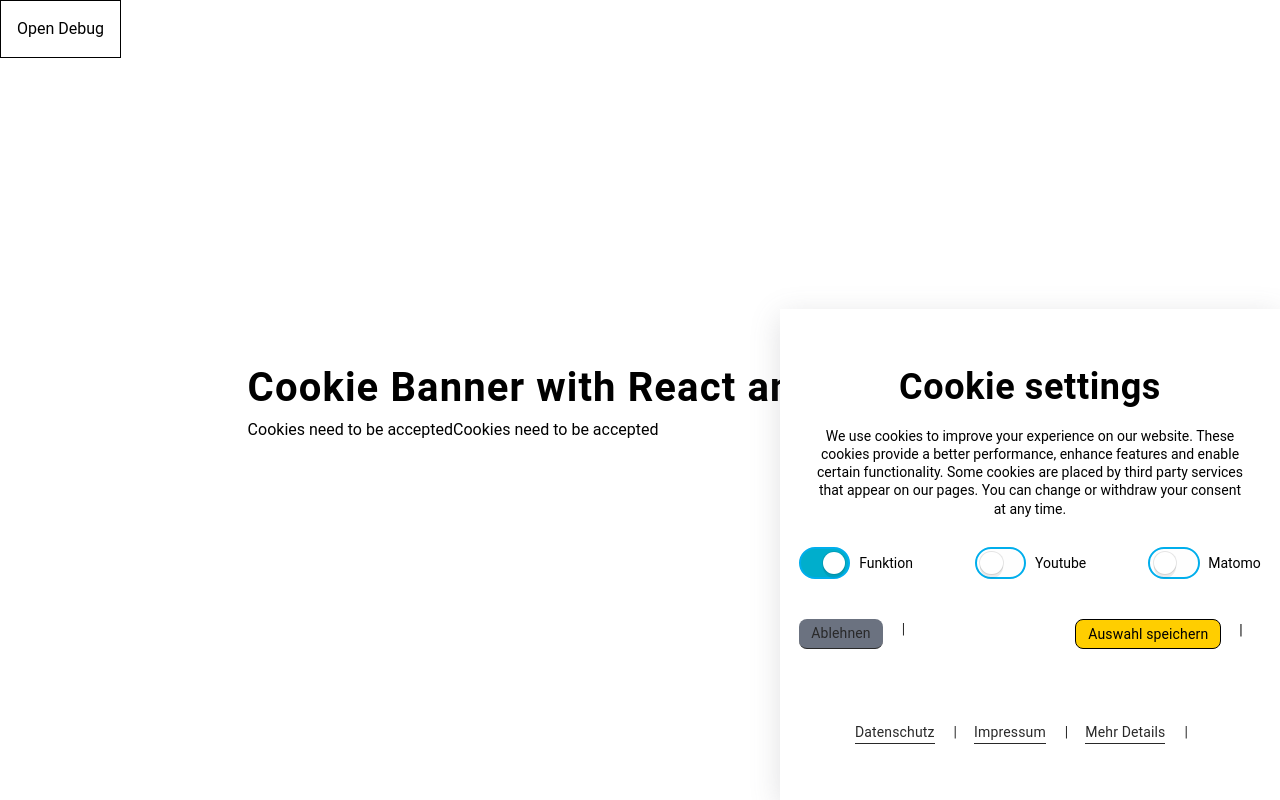
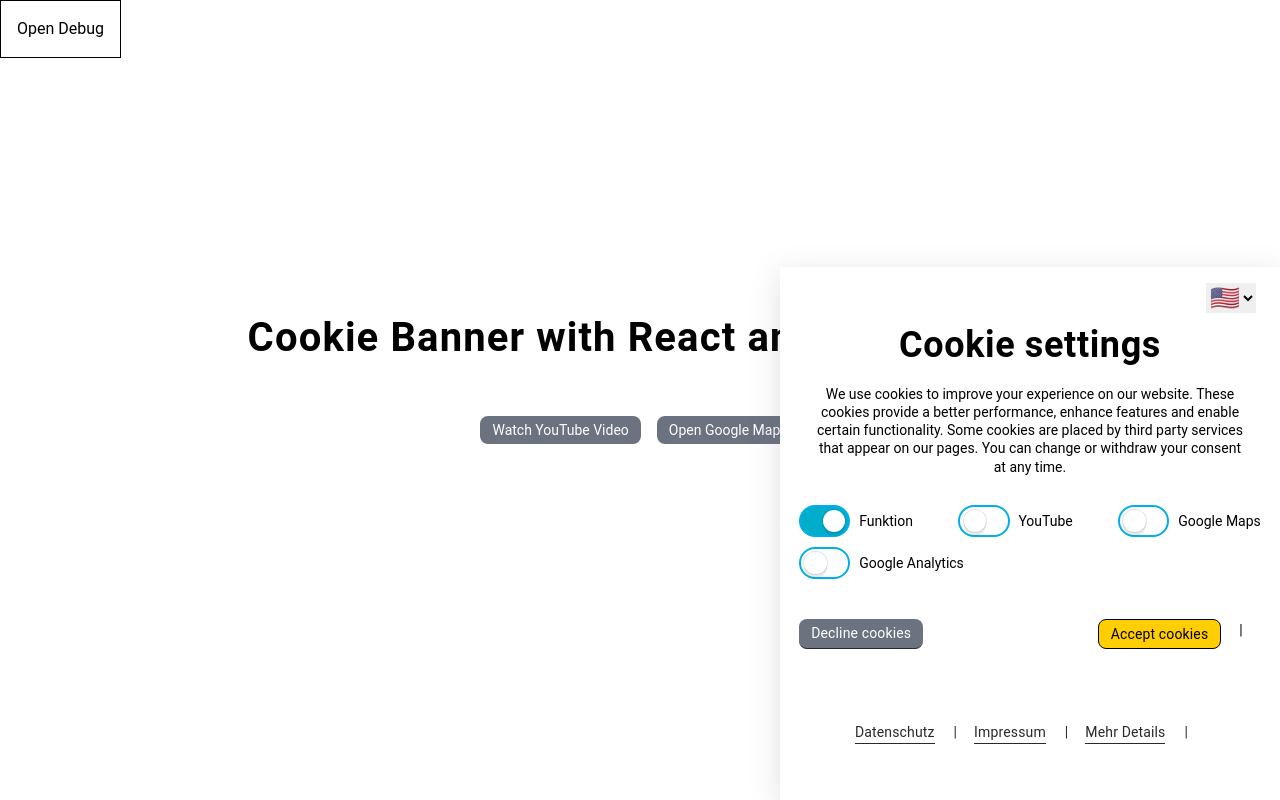
Before and after one commit to manuelsanchezweb/mswebcookie-react, a React (Vite) app: page / in a window 1280 px wide. Both pictures are taken after a click on the button "Handle Cookie Settings". Built offline with nearby package versions, Linux system fonts and the light colour scheme.

Commit message:
🆕 feat: Improve a lot the project

```diff
--- a/src/App.css
+++ b/src/App.css
@@ -15,6 +15,10 @@
   font-family: "Roboto", sans-serif;
 }
 
+iframe {
+  max-width: 100%;
+}
+
 /* ///// Styling of the page  ////// */
 
 .page h1 {
@@ -26,7 +30,7 @@
 
 @layer components {
   .btn {
-    @apply bg-gray-500 flex py-1 px-3 text-white rounded-lg text-sm;
+    @apply bg-gray-500 flex py-1 px-3 text-white rounded-lg text-sm w-fit;
   }
 }
 
@@ -312,3 +316,20 @@ input:active + .cookie-parameter__label::after {
   right: 5%;
   top: 0%;
 }
+
+/* /// SWITCHERS */
+
+.cookie-switchers {
+  display: flex;
+  flex-wrap: wrap;
+  width: 100%;
+  justify-content: space-between;
+  margin: 1.9em 0 1.4em;
+  row-gap: 0.625em;
+}
+
+@media only screen and (min-width: 500px) {
+  .cookie-switchers {
+    margin: 1.9em 0;
+  }
+}
--- a/src/assets/components/Cookie.tsx
+++ b/src/assets/components/Cookie.tsx
@@ -1,15 +1,81 @@
+import { useState } from "react";
 import { CookieBanner, CookieButton, CookieOverlay } from ".";
-import { useCookieContext } from "../context/CookieContext";
+import { CookieType, useCookieContext } from "../context/CookieContext";
 import IframeGMaps from "./IframeGMaps";
 import IframeYoutube from "./IframeYoutube";
+import { Modal } from "./Modal";
 
 export default function Cookie() {
-  const { isYoutubeAccepted, isGoogleMapsAccepted } = useCookieContext();
+  const { isYoutubeAccepted, isGoogleMapsAccepted, setCookieBannerOpen } =
+    useCookieContext();
+  const [isGMapsModalOpen, setIsGMapsModalOpen] = useState(false);
+  const [isYouTubeModalOpen, setIsYouTubeModalOpen] = useState(false);
+
+  const openCookieBannerAndFocus = (cookieType: string) => {
+    setCookieBannerOpen(true);
+
+    // Add focus here
+    const cookieOption = document.querySelector(
+      `#${cookieType}`
+    ) as HTMLInputElement;
+    cookieOption?.focus();
+  };
+
   return (
     <>
-      <div className="flex flex-col md:flex-row gap-4">
-        {isYoutubeAccepted ? <IframeYoutube /> : "Cookies need to be accepted"}
-        {isGoogleMapsAccepted ? <IframeGMaps /> : "Cookies need to be accepted"}
+      <div className="flex flex-wrap gap-4 items-center justify-center my-12">
+        {isYoutubeAccepted ? (
+          <IframeYoutube />
+        ) : (
+          <>
+            <button onClick={() => setIsYouTubeModalOpen(true)} className="btn">
+              Watch YouTube Video
+            </button>
+            <Modal
+              isOpen={isYouTubeModalOpen}
+              onClose={() => setIsYouTubeModalOpen(false)}
+            >
+              <div className="flex flex-col items-center gap-6">
+                <p>You have to accept cookies first to watch this video</p>
+                <button
+                  className="btn"
+                  onClick={() => {
+                    openCookieBannerAndFocus(`${CookieType.YOUTUBE}-id`);
+                    setIsYouTubeModalOpen(false);
+                  }}
+                >
+                  Open Cookie YouTube
+                </button>
+              </div>
+            </Modal>
+          </>
+        )}
+        {isGoogleMapsAccepted ? (
+          <IframeGMaps />
+        ) : (
+          <>
+            <button className="btn" onClick={() => setIsGMapsModalOpen(true)}>
+              Open Google Maps
+            </button>
+            <Modal
+              isOpen={isGMapsModalOpen}
+              onClose={() => setIsGMapsModalOpen(false)}
+            >
+              <div className="flex flex-col items-center gap-6">
+                <p>You have to accept cookies first to see the map</p>
+                <button
+                  className="btn"
+                  onClick={() => {
+                    openCookieBannerAndFocus(`${CookieType.GOOGLE_MAPS}-id`);
+                    setIsGMapsModalOpen(false);
+                  }}
+                >
+                  Open Cookie Google Maps
+                </button>
+              </div>
+            </Modal>
+          </>
+        )}
       </div>
 
       <CookieButton />
--- a/src/assets/components/CookieBanner.tsx
+++ b/src/assets/components/CookieBanner.tsx
@@ -1,13 +1,13 @@
 import { useEffect, useState } from "react";
+import { CookieDetails, CookieFooter, CookieOptions } from ".";
 import { useCookieContext } from "../context/CookieContext";
-import CookieDetails from "./CookieDetails";
-import CookieFooter from "./CookieFooter";
-import CookieOptions from "./CookieOptions";
+import { LanguageSwitcher } from "./CookieLanguageSwitcher";
 
 export default function CookieBanner() {
   const [isCookieDetailsOpen, setIsCookieDetailsOpen] = useState(false);
 
-  const { data, isCookieBannerOpen } = useCookieContext();
+  const { data, isCookieBannerOpen, language, setLanguage } =
+    useCookieContext();
 
   useEffect(() => {
     const cookieBanner = document.querySelector(".cookie-banner");
@@ -24,6 +24,7 @@ export default function CookieBanner() {
 
   return (
     <div className={`cookie-banner`}>
+      <LanguageSwitcher />
       <div className="cookie-text">
         <div className="cookie-text__title">
           <p className="text-4xl">{data.cookieBanner.title}</p>
--- a/src/assets/components/CookieButton.tsx
+++ b/src/assets/components/CookieButton.tsx
@@ -29,7 +29,7 @@ export default function CookieButton({
             position: fixed;
             bottom: 20px;
             left: 38px;
-            z-index: 40;
+            z-index: 30;
             width: 3.1em;
             height: 3.1em;
             box-shadow: rgb(100 100 111 / 20%) 0px 7px 29px 0px;
--- /dev/null
+++ b/src/assets/components/CookieLanguageSwitcher.tsx
@@ -0,0 +1,26 @@
+// LanguageSwitcher.js
+import React from "react";
+import { useCookieContext } from "../context/CookieContext";
+
+export const LanguageSwitcher = () => {
+  const { setLanguage, language } = useCookieContext();
+  const handleLanguageChange = (
+    event: React.ChangeEvent<HTMLSelectElement>
+  ) => {
+    setLanguage(event.target.value);
+  };
+
+  return (
+    <div className="language-switcher absolute right-6 top-4">
+      <select
+        className="language-switcher__select text-2xl"
+        onChange={handleLanguageChange}
+        value={language}
+      >
+        <option value="ENGLISH">🇺🇸</option>
+        <option value="SPANISH">🇪🇸</option>
+        <option value="GERMAN">🇩🇪</option>
+      </select>
+    </div>
+  );
+};
--- a/src/assets/components/CookieOptions.tsx
+++ b/src/assets/components/CookieOptions.tsx
@@ -1,28 +1,83 @@
-import { useCookieContext } from "../context/CookieContext";
+import { useState } from "react";
+import { CookieType, useCookieContext } from "../context/CookieContext";
 
 export default function CookieOptions() {
-  const { setCookieBannerOpen } = useCookieContext();
+  const {
+    setCookieBannerOpen,
+    data,
+    isYoutubeAccepted,
+    isGoogleMapsAccepted,
+    isGoogleAnalyticsAccepted,
+    setYoutube,
+    setGoogleMaps,
+    setGoogleAnalytics,
+  } = useCookieContext();
+  const [tempCookieState, setTempCookieState] = useState({
+    [CookieType.YOUTUBE]: isYoutubeAccepted,
+    [CookieType.GOOGLE_MAPS]: isGoogleMapsAccepted,
+    [CookieType.GOOGLE_ANALYTICS]: isGoogleAnalyticsAccepted,
+  });
+
+  // Testing purposes
+  // useEffect(() => {
+  //   console.log("Updating cookies: ", tempCookieState);
+  // }, [tempCookieState]);
+
+  function renderCookieOptions() {
+    return Object.values(CookieType).map((cookieType) => {
+      const labelText = data.cookieLabels[cookieType];
+      return (
+        <div className="cookie-parameter" key={cookieType}>
+          <input
+            aria-labelledby={`${cookieType}-cookies`}
+            type="checkbox"
+            tabIndex={0}
+            id={`${cookieType}-id`}
+            className="cookie-parameter__input cookie-parameter__input-editable"
+            name={`${cookieType}-id`}
+            checked={tempCookieState[cookieType] || false}
+            onChange={() => {
+              console.log(
+                `Toggling ${cookieType}:`,
+                !tempCookieState[cookieType]
+              );
+              setTempCookieState({
+                ...tempCookieState,
+                [cookieType]: !tempCookieState[cookieType],
+              });
+            }}
+          />
+          <label
+            aria-labelledby={`${cookieType}-cookies`}
+            aria-label={`${labelText} cookies`}
+            className="cookie-parameter__label"
+            htmlFor={`${cookieType}-id`}
+          ></label>
+          <span className="cookie-parameter__name" id={`${cookieType}-cookies`}>
+            {labelText}
+          </span>
+        </div>
+      );
+    });
+  }
+
+  function handleAccept() {
+    setYoutube(tempCookieState[CookieType.YOUTUBE]);
+    setGoogleMaps(tempCookieState[CookieType.GOOGLE_MAPS]);
+    setGoogleAnalytics(tempCookieState[CookieType.GOOGLE_ANALYTICS]);
+    setCookieBannerOpen(false);
+  }
+
+  function handleCancel() {
+    setCookieBannerOpen(false);
+    setTempCookieState({
+      [CookieType.YOUTUBE]: isYoutubeAccepted,
+      [CookieType.GOOGLE_MAPS]: isGoogleMapsAccepted,
+      [CookieType.GOOGLE_ANALYTICS]: isGoogleAnalyticsAccepted,
+    });
+  }
 
   return (
-    <>
-      <style>
-        {`
-            .cookie-switchers {
-              display: flex;
-              flex-wrap: wrap;
-              width: 100%;
-              justify-content: space-between;
-              margin: 1.9em 0 1.4em;
-              row-gap: 0.625em;
-            }
-
-            @media only screen and (min-width: 500px) {
-              .cookie-switchers {
-                margin: 1.9em 0;
-              }
-            }
-            `}
-      </style>
     <div className="cookie-options">
       <div className="cookie-switchers" aria-labelledby="cookie-settings">
         <div className="cookie-parameter">
@@ -45,44 +100,7 @@ export default function CookieOptions() {
             Funktion
           </span>
         </div>
-          <div className="cookie-parameter">
-            <input
-              aria-labelledby="Youtube-cookies"
-              type="checkbox"
-              tabIndex={0}
-              id="Youtube-id"
-              className="cookie-parameter__input cookie-parameter__input-editable"
-              name="Youtube-id"
-            />
-            <label
-              aria-labelledby="Youtube-cookies"
-              aria-label="Youtube cookies"
-              className="cookie-parameter__label"
-              htmlFor="Youtube-id"
-            ></label>
-            <span className="cookie-parameter__name" id="Youtube-cookies">
-              Youtube
-            </span>
-          </div>
-          <div className="cookie-parameter">
-            <input
-              aria-labelledby="Matomo-cookies"
-              type="checkbox"
-              tabIndex={0}
-              id="Matomo-id"
-              className="cookie-parameter__input cookie-parameter__input-editable"
-              name="Matomo-id"
-            />
-            <label
-              aria-labelledby="Matomo-cookies"
-              aria-label="Matomo cookies"
-              className="cookie-parameter__label"
-              htmlFor="Matomo-id"
-            ></label>
-            <span className="cookie-parameter__name" id="Matomo-cookies">
-              Matomo
-            </span>
-          </div>
+        {renderCookieOptions()}
       </div>
       <div className="cookie-buttons">
         <button
@@ -90,10 +108,10 @@ export default function CookieOptions() {
           type="button"
           title="Alle Cookies, bis auf Funktions-Cookies, ablehnen"
           aria-label="Alle Cookies, bis auf Funktions-Cookies, ablehnen"
-            className="btn blueborder cookie-cancel"
-            onClick={() => setCookieBannerOpen(false)}
+          className="btn !text-white cookie-cancel"
+          onClick={handleCancel}
         >
-            Ablehnen
+          {data.cookieBanner.cancel}
         </button>
         <button
           tabIndex={0}
@@ -101,11 +119,11 @@ export default function CookieOptions() {
           title="Aktuelle Cookie-Auswahl speichern"
           aria-label="Aktuelle Cookie-Auswahl speichern"
           className="btn cookie-accept"
+          onClick={handleAccept}
         >
-            Auswahl speichern
+          {data.cookieBanner.accept}
         </button>
       </div>
     </div>
-    </>
   );
 }
--- a/src/assets/components/Debug.tsx
+++ b/src/assets/components/Debug.tsx
@@ -36,7 +36,7 @@ export default function Debug() {
   return (
     <>
       {isDebugOpened ? (
-        <div className="fixed top-0 left-0 bg-white p-4 z-50 border border-black text-md text-left">
+        <div className="fixed top-0 left-0 bg-white p-4 z-10 border border-black text-md text-left">
           <button
             className="btn mb-2 flex w-fit ml-auto"
             onClick={() => setIsDebugOpened(false)}
@@ -106,7 +106,7 @@ export default function Debug() {
         </div>
       ) : (
         <button
-          className="fixed top-0 left-0 bg-white p-4 z-50 border border-black text-md text-left"
+          className="fixed top-0 left-0 bg-white p-4 z-10 border border-black text-md text-left"
           onClick={() => setIsDebugOpened(true)}
         >
           Open Debug
--- a/src/assets/components/IframeGMaps.tsx
+++ b/src/assets/components/IframeGMaps.tsx
@@ -1,7 +1,7 @@
 const IframeGMaps = () => {
   return (
     <iframe
-      src="https://www.google.com/maps/embed?pb=!1m18!1m12!1m3!1d2370.0080216875026!2d9.919981816016412!3d53.55762426656549!2m3!1f0!2f0!3f0!3m2!1i1024!2i768!4f13.1!3m3!1m2!1s0x47b185916d9f6a57%3A0xac4456ac50bc1a9!2sHelmholtzstra%C3%9Fe%209%2C%2022765%20Hamburg!5e0!3m2!1ses!2sde!4v1680588059014!5m2!1ses!2sde"
+      src="https://www.google.com/maps/embed?pb=!1m18!1m12!1m3!1d2370.9149349636878!2d9.982162015868921!3d53.54143306778156!2m3!1f0!2f0!3f0!3m2!1i1024!2i768!4f13.1!3m3!1m2!1s0x47b18f066770c44f%3A0xb2e4ab2a68984286!2sElbphilharmonie%20Hamburg!5e0!3m2!1sen!2sde!4v1680861958847!5m2!1sen!2sde"
       width="560"
       height="315"
       style={{ border: "0" }}
--- /dev/null
+++ b/src/assets/components/Modal.tsx
@@ -0,0 +1,28 @@
+import React from "react";
+
+type ModalProps = {
+  isOpen: boolean;
+  onClose: () => void;
+  children: React.ReactNode;
+};
+
+export const Modal: React.FC<ModalProps> = ({ isOpen, onClose, children }) => {
+  if (!isOpen) {
+    return null;
+  }
+
+  return (
+    <div className="modal-overlay z-50 fixed flex flex-col items-center justify-center inset-0 bg-black bg-opacity-75 transition-opacity">
+      <div className="modal relative pt-20 px-12 pb-12 bg-white max-w-[300px]">
+        {children}
+        <button
+          onClick={onClose}
+          className="btn absolute top-5 right-5"
+          aria-label="Close Modal"
+        >
+          X
+        </button>
+      </div>
+    </div>
+  );
+};
--- a/src/assets/components/index.ts
+++ b/src/assets/components/index.ts
@@ -1,4 +1,6 @@
 export { default as CookieBanner } from "./CookieBanner";
 export { default as CookieButton } from "./CookieButton";
 export { default as CookieDetails } from "./CookieDetails";
+export { default as CookieFooter } from "./CookieFooter";
+export { default as CookieOptions } from "./CookieOptions";
 export { default as CookieOverlay } from "./CookieOverlay";
--- /dev/null
+++ b/src/assets/data/translations.ts
@@ -0,0 +1,98 @@
+export const TRANSLATIONS = {
+  ENGLISH: {
+    cookieBanner: {
+      title: "Cookie settings",
+      description:
+        "We use cookies to improve your experience on our website. These cookies provide a better performance, enhance features and enable certain functionality. Some cookies are placed by third party services that appear on our pages. You can change or withdraw your consent at any time.",
+      accept: "Accept cookies",
+      cancel: "Decline cookies",
+      details: "Cookie details",
+      save: "Save settings",
+    },
+    cookieLabels: {
+      "cookie-fn": "Function",
+      "cookie-yt": "YouTube",
+      "cookie-gm": "Google Maps",
+      "cookie-ga": "Google Analytics",
+    },
+    cookieFooter: {
+      dataProtection: "Data protection",
+      imprint: "Imprint",
+      privatePolicy: "Privacy policy",
+      cookiePolicy: "Cookie policy",
+      termsOfUse: "Terms of use",
+      moreDetails: "More details",
+    },
+    cookieDetails: {
+      title: "Cookie details",
+      provider: "Provider",
+      purpose: "Purpose",
+      duration: "Duration",
+      type: "Type",
+    },
+  },
+  GERMAN: {
+    cookieBanner: {
+      title: "Cookie-Einstellungen",
+      description:
+        "Wir verwenden Cookies, um Ihre Erfahrung auf unserer Website zu verbessern. Diese Cookies bieten eine bessere Leistung, verbessern Funktionen und ermöglichen bestimmte Funktionalität. Einige Cookies werden von Drittanbietern gesetzt, die auf unseren Seiten erscheinen. Sie können Ihre Einwilligung jederzeit ändern oder widerrufen.",
+      accept: "Cookies akzeptieren",
+      cancel: "Cookies ablehnen",
+      details: "Cookie-Details",
+      save: "Einstellungen speichern",
+    },
+    cookieLabels: {
+      "cookie-fn": "Funktion",
+      "cookie-yt": "YouTube",
+      "cookie-gm": "Google Maps",
+      "cookie-ga": "Google Analytics",
+    },
+    cookieFooter: {
+      dataProtection: "Datenschutz",
+      imprint: "Impressum",
+      privatePolicy: "Datenschutzerklärung",
+      cookiePolicy: "Cookie-Richtlinie",
+      termsOfUse: "Nutzungsbedingungen",
+      moreDetails: "Mehr Details",
+    },
+    cookieDetails: {
+      title: "Cookie-Details",
+      provider: "Anbieter",
+      purpose: "Zweck",
+      duration: "Dauer",
+      type: "Typ",
+    },
+  },
+  SPANISH: {
+    cookieBanner: {
+      title: "Configuración de cookies",
+      description:
+        "Utilizamos cookies para mejorar su experiencia en nuestro sitio web. Estas cookies proporcionan un mejor rendimiento, mejoran las funciones y habilitan ciertas funcionalidades. Algunas cookies son colocadas por servicios de terceros que aparecen en nuestras páginas. Puede cambiar o retirar su consentimiento en cualquier momento.",
+      accept: "Aceptar cookies",
+      cancel: "Rechazar cookies",
+      details: "Detalles de cookies",
+      save: "Guardar configuración",
+    },
+    cookieLabels: {
+      "cookie-fn": "Función",
+      "cookie-yt": "YouTube",
+      "cookie-gm": "Google Maps",
+      "cookie-ga": "Google Analytics",
+    },
+    cookieFooter: {
+      dataProtection: "Protección de datos",
+      imprint: "Imprint",
+      privatePolicy: "Política de privacidad",
+      cookiePolicy: "Política de cookies",
+      termsOfUse: "Términos de uso",
+      moreDetails: "Más detalles",
+    },
+    cookieDetails: {
+      title: "Detalles de cookies",
+      provider: "Proveedor",
+      purpose: "Propósito",
+      duration: "Duración",
+      type: "Tipo",
+    },
+  },
+};
```
Also changed, not shown: src/assets/context/CookieContext.tsx (+5 -50 lines). Lines whose indentation alone changed are shown as unchanged.
